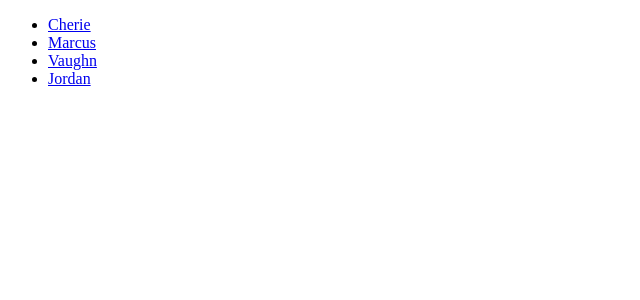
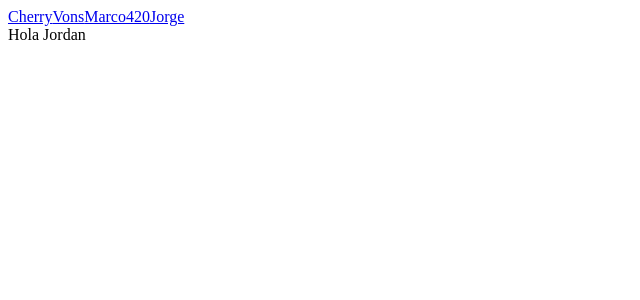
Before and after one commit to TheEdgecases/typescript, a React app: page /jordan in a window 1280 px wide. Shown: the top 300 px of the page, without its empty margins (0-640 px from the left). Built offline with nearby package versions, Linux system fonts and the light colour scheme; the HTML template or start-up script is replaced by a standard one.

Commit message:
final tsx changes before we work on our own components

```diff
--- a/client/Container.tsx
+++ b/client/Container.tsx
@@ -11,36 +11,52 @@ interface ComponentProps {
 }
 
 
-class Container extends Component <ComponentProps> {
+class Container extends Component {
 
   render(){
     return (
+      // <div>
+      //   <nav>
+      //     <ul>
+      //       <li>
+      //         <Link to={ '/cherie' }>Cherie</Link>
+      //       </li>
+      //       {/* <li>
+      //         <Link to={ "/marcus" }>Marcus</Link>
+      //       </li>
+      //       <li>
+      //         <Link to={ "/vaughn" }>Vaughn</Link>
+      //       </li>
+      //       <li>
+      //         <Link to={ "/jordan" }>Jordan</Link>
+      //       </li> */}
+      //     </ul>
+      //   </nav>
+
+      // <Switch>
+      //   <Route path="/cherie" render={()=>{ <Cherie />}}/>
+      //   {/* <Route path="/marcus" render={()=>{ <Marcus />}}/>
+      //   <Route path="/vaughn" render={()=>{ <Vaughn />}}/>
+      //   <Route path="/jordan" render={()=>{ <Jordan />}}/> */}
+      // </Switch>
+
+      // </div>
+      <Router>
       <div>
         <nav>
-          <ul>
-            <li>
-              <Link to="/cherie">Cherie</Link>
-            </li>
-            <li>
-              <Link to="/marcus">Marcus</Link>
-            </li>
-            <li>
-              <Link to="/vaughn">Vaughn</Link>
-            </li>
-            <li>
-              <Link to="/jordan">Jordan</Link>
-            </li>
-          </ul>
+          <Link to="/cherie">Cherry</Link>
+          <Link to="/vaughn">Vons</Link>
+          <Link to="/marcus">Marco420</Link>
+          <Link to="/jordan">Jorge</Link>
         </nav>
-
-      <Switch>
-        <Route path="/cherie" render={()=>{ <Cherie />}}/>
-        <Route path="/marcus" render={()=>{ <Marcus />}}/>
-        <Route path="/vaughn" render={()=>{ <Vaughn />}}/>
-        <Route path="/jordan" render={()=>{ <Jordan />}}/>
-      </Switch>
-
+        <Switch>
+          <Route exact path="/cherie" component={Cherie} />
+          <Route exact path="/vaughn" component={Vaughn} />
+          <Route exact path="/marcus" component={Marcus} />
+          <Route exact path="/jordan" component={Jordan} />
+        </Switch>
       </div>
+    </Router>
     )
   }
 }
```
